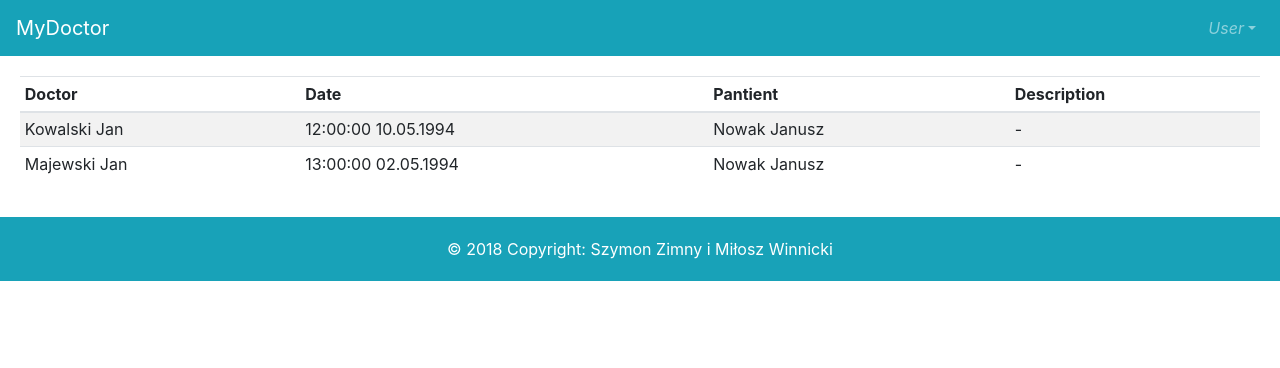
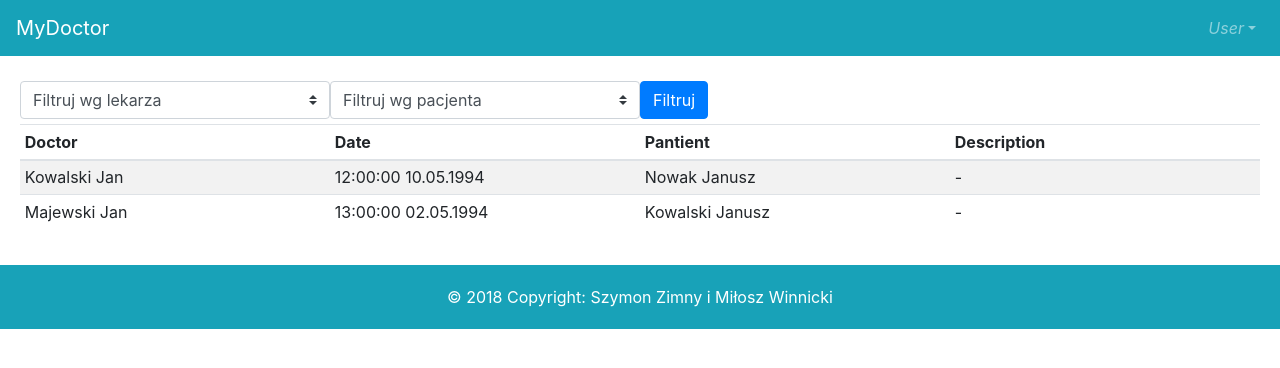
Before and after one commit to jash90/myDoctor-web, a Vue app: page /visit in a window 1280 px wide. Shown: the top 368 px of the page. Built offline with nearby package versions, Linux system fonts and the light colour scheme.

Commit message:
change visit

```diff
--- a/src/views/Visit.vue
+++ b/src/views/Visit.vue
@@ -1,6 +1,11 @@
 <template>
   <div id="visit">
-    <b-table striped hover small :items="items" :fields="fields"></b-table>
+    <div class="searchBar">
+      <b-form-select v-model="selectedDoctor" :options="optionsDoctor" class="col-3"></b-form-select>
+      <b-form-select v-model="selectedPantient" :options="optionsPantient" class="col-3"></b-form-select>
+      <b-button variant="primary">Filtruj</b-button>
+    </div>
+    <b-table striped hover small fixed :items="items" :fields="fields"></b-table>
   </div>
 </template>
 
@@ -25,22 +30,34 @@ export default class Visit extends Vue {
       sortable: true
     },
     description: {
-      label: "Opis",
+      label: "Opis"
     }
   };
   items = [
     {
       doctor: "Kowalski Jan",
-      date: '12:00:00 10.05.1994',
+      date: "12:00:00 10.05.1994",
       pantient: "Nowak Janusz",
       description: "-"
     },
-  {
+    {
       doctor: "Majewski Jan",
-      date: '13:00:00 02.05.1994',
-      pantient: "Nowak Janusz",
+      date: "13:00:00 02.05.1994",
+      pantient: "Kowalski Janusz",
       description: "-"
-    },
+    }
+  ];
+  selectedDoctor = null;
+  optionsDoctor = [
+    { value: null, text: "Filtruj wg lekarza" },
+    { value: "Kowalski Jan", text: "Kowalski Jan" },
+    { value: "Majewski Jan", text: "Majewski Jan" }
+  ];
+  selectedPantient = null;
+  optionsPantient = [
+    { value: null, text: "Filtruj wg pacjenta" },
+    { value: "Nowak Janusz", text: "Nowak Janusz" },
+    { value: "Kowalski Janusz", text: "Kowalski Janusz" }
   ];
 }
 </script>
@@ -48,7 +65,15 @@ export default class Visit extends Vue {
 #visit {
   padding: 20px;
   display: flex;
+  flex-direction: column;
   justify-content: center;
   align-items: center;
 }
+.searchBar {
+  display: flex;
+  width: 100%;
+  justify-content: flex-start;
+  align-items: flex-start;
+  padding: 5px 0px;
+}
 </style>
```
